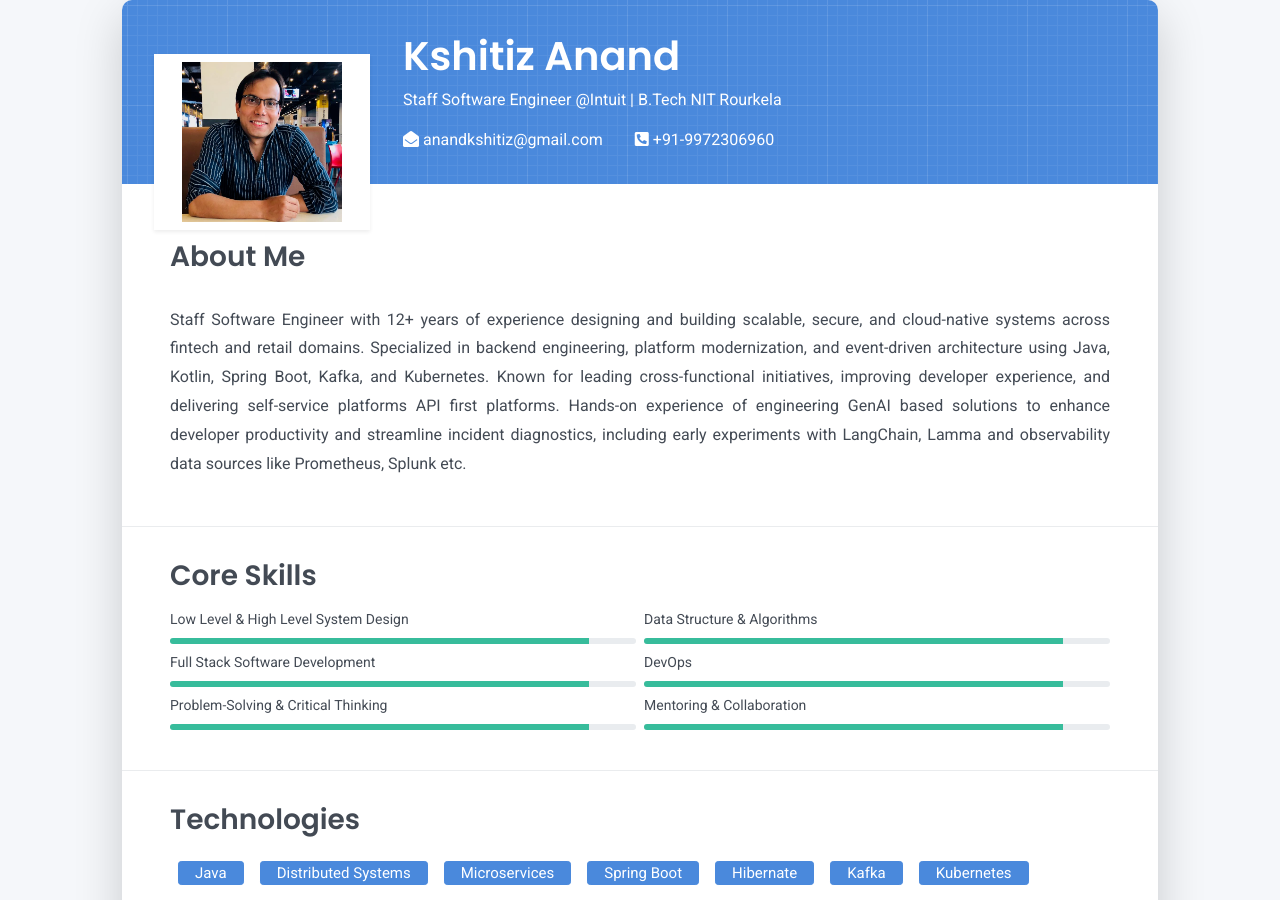
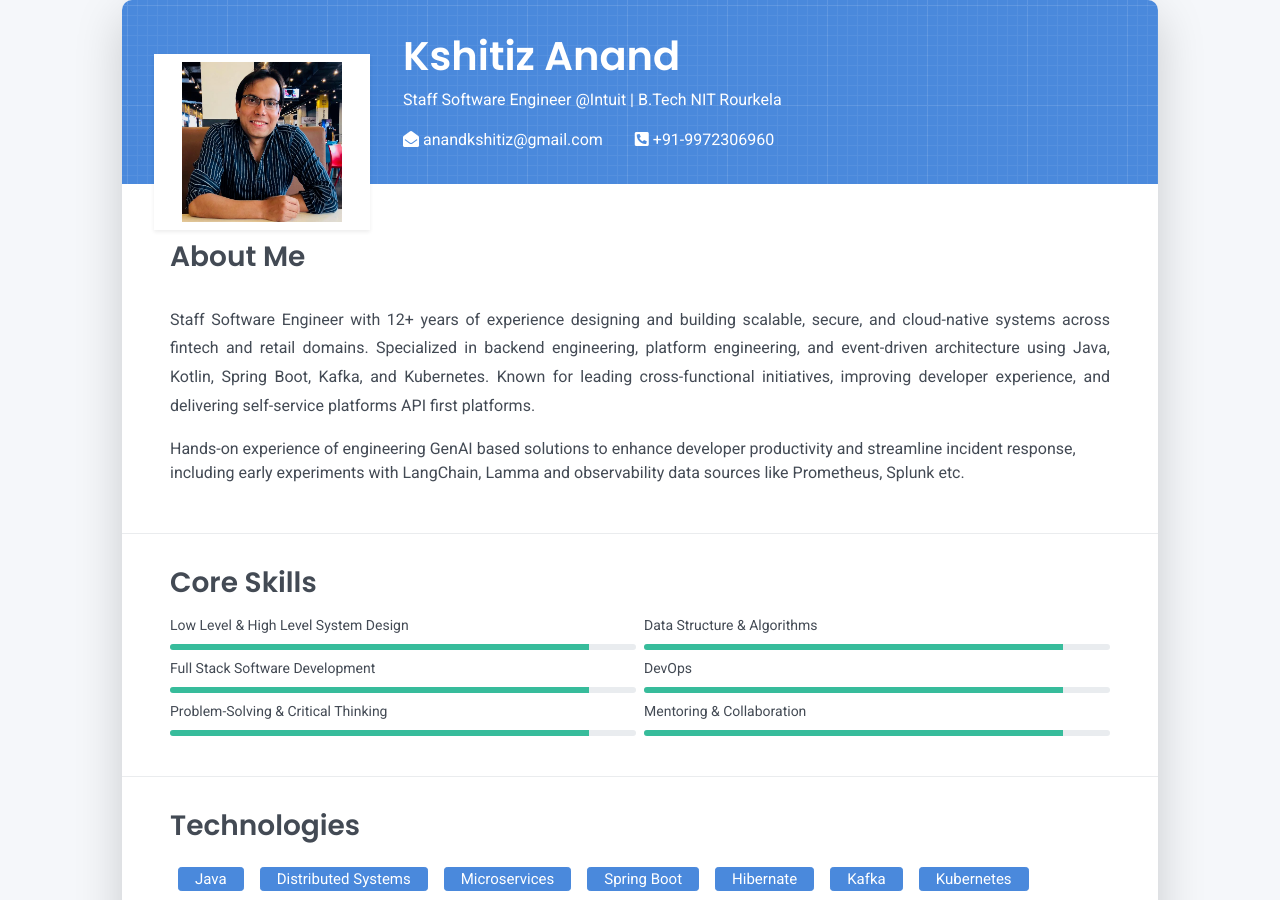
Before and after one commit to anandkshitiz/anandkshitiz.github.io, a Jekyll site: the page built from tabs/about.md, in a window 1280 px wide and 900 px high. Built offline with Jekyll 4.4.1, drawn with Linux system fonts in a browser that asks for light colours.

Commit message:
work ex changes

```diff
--- a/tabs/about/content/about-section.html
+++ b/tabs/about/content/about-section.html
@@ -3,14 +3,15 @@
     <h2 class="h3 mb-3">About Me</h2>
     <p style="text-align: justify; line-height: 1.8;">
       Staff Software Engineer with 12+ years of experience designing and building scalable, secure, and cloud-native
-      systems across fintech and retail domains. Specialized in backend engineering, platform modernization, and
+      systems across fintech and retail domains. Specialized in backend engineering, platform engineering, and
       event-driven architecture using Java, Kotlin, Spring Boot, Kafka, and Kubernetes. Known for leading
       cross-functional initiatives, improving developer experience, and delivering self-service platforms API first
       platforms.
-
-      Hands-on experience of engineering GenAI based solutions to enhance developer productivity and streamline incident
-      diagnostics, including early experiments with LangChain, Lamma and observability data sources like Prometheus,
-      Splunk etc.
+    </p>
+    <p style="text-align: justify; line-height: 1.8;"></p>
+    Hands-on experience of engineering GenAI based solutions to enhance developer productivity and streamline incident
+    response, including early experiments with LangChain, Lamma and observability data sources like Prometheus,
+    Splunk etc.
     </p>
   </div>
 </div>
```
